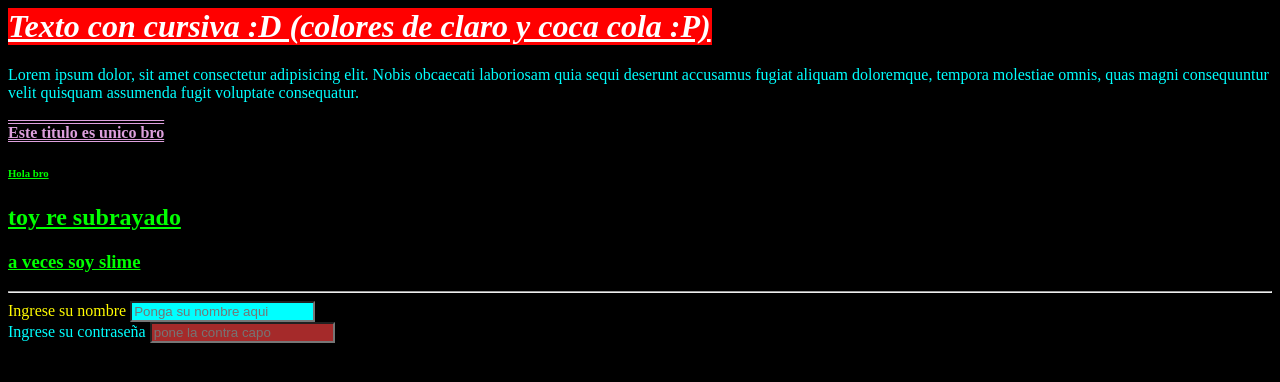
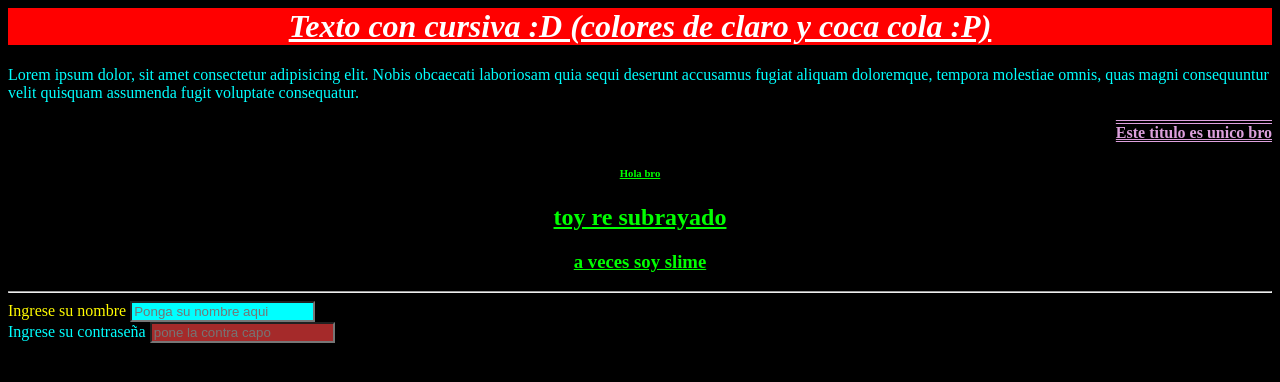
Before and after one commit to sFatty/gitcss, a plain HTML site: page index.html in a window 1280 px wide. Drawn offline with Linux system fonts and the light colour scheme.

Commit message:
centre las letras

```diff
--- a/index.css
+++ b/index.css
@@ -2,8 +2,9 @@
     color: rgb(255, 255, 255);
     background-color: rgb(255, 0, 0);
     font-style: oblique;
-    width: 22em;
+
     text-decoration: underline;
+    text-align: center;
 
 }
 body {
@@ -12,14 +13,17 @@ body {
 }
 p {
     color: aqua;
+    text-align: start;
 }
 .claseconid {
     color: lime;
     text-decoration: underline;
+    text-align: center;
 }
 #tituloconid{
     color: plum;
     text-decoration: overline underline double;
+    text-align: right;
 
 }
 #nombre{
```
